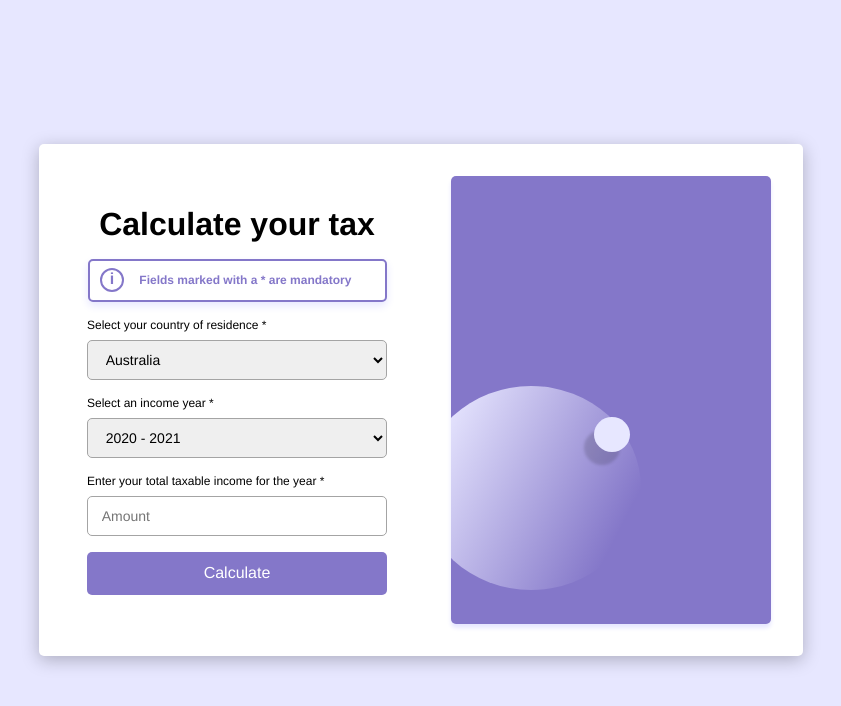
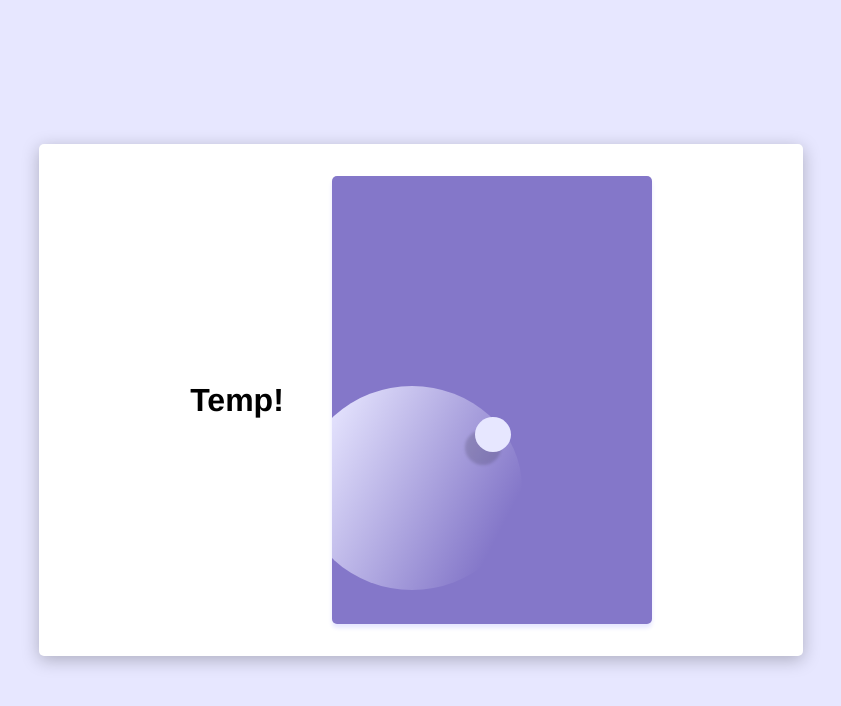
Before and after one commit to JaredGold/taxCalc-interview, a React (Create React App) app: page /form-complete in a window 1280 px wide. Shown: the top 706 px of the page, without its empty margins (219-1060 px from the left). Built offline with nearby package versions, Linux system fonts and the light colour scheme.

Commit message:
1 file modified, 1 added

```diff
--- a/src/App.js
+++ b/src/App.js
@@ -1,6 +1,7 @@
 import React, { useState } from 'react';
 import Calculator from './components/Calculator';
 import NotFound from './components/NotFound';
+import CompleteForm from './components/CompleteForm';
 import { MainCard, AppDiv, TaxoTron, BigPlanet, Moon } from './styles/styles';
 import { BrowserRouter as Router, Switch, Route } from 'react-router-dom';
 
@@ -49,7 +50,7 @@ const App = () => {
               path="/form-complete"
               render={props => (
                 <>
-                  <Calculator {...props} userDetail={userDetail} />
+                  <CompleteForm {...props} userDetail={userDetail} />
                   <TaxoTron>
                     <BigPlanet />
                     <Moon />
--- /dev/null
+++ b/src/components/CompleteForm.jsx
@@ -0,0 +1,11 @@
+import React from "react"
+
+const CompleteForm = () => {
+  return(
+    <>
+      <h1>Temp!</h1>
+    </>
+  )
+}
+
+export default CompleteForm
```
